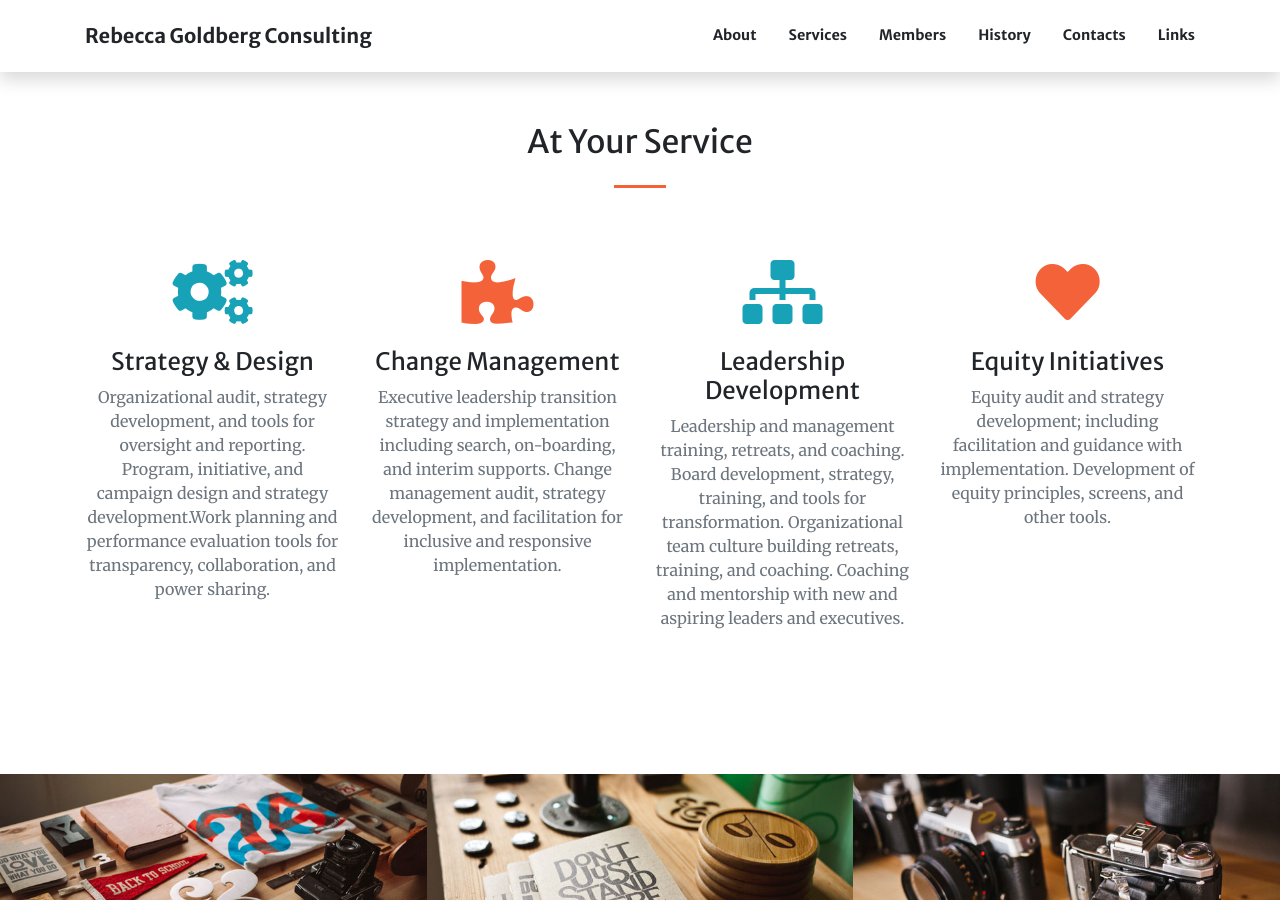
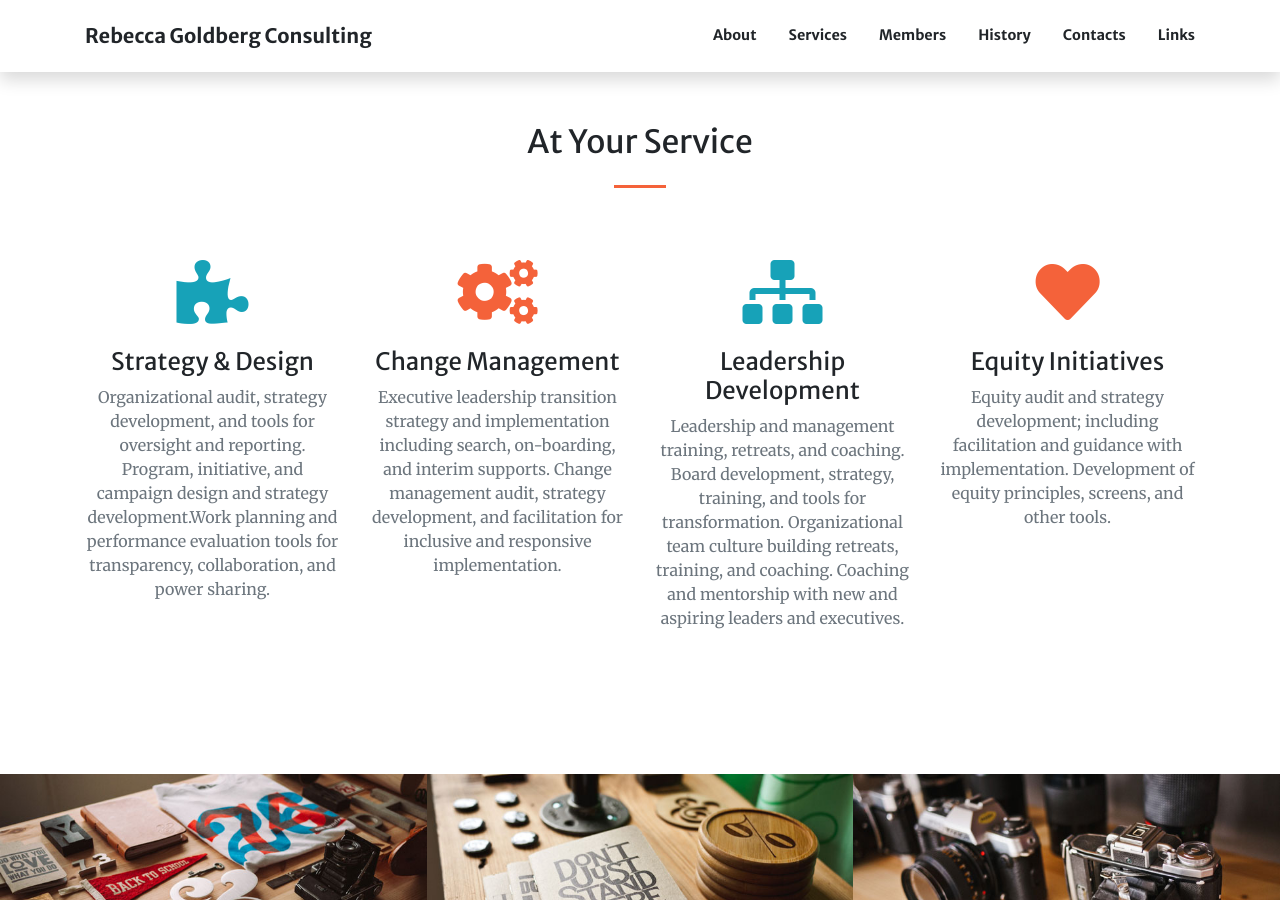
Before and after one commit to rebeccagoldberg/rebeccagoldberg.github.io, a Jekyll site: the page built from index.md, in a window 1280 px wide and 900 px high, scrolled down 1431 px. Built offline with Jekyll 4.4.1, drawn with Linux system fonts in a browser that asks for light colours.

Commit message:
Update index.md

```diff
--- a/index.md
+++ b/index.md
@@ -27,10 +27,10 @@ sections:
     services:
       - title: Strategy & Design
         text: Organizational audit, strategy development, and tools for oversight and reporting. Program, initiative, and campaign design and strategy development.Work planning and performance evaluation tools for transparency, collaboration, and power sharing.
-        icon: fa-cogs text-info
+        icon: fa-puzzle-piece text-info
       - title: Change Management
         text: Executive leadership transition strategy and implementation including search, on-boarding, and interim supports. Change management audit, strategy development, and facilitation for inclusive and responsive implementation.
-        icon: fa-puzzle-piece
+        icon: fa-cogs
         icon_type: fab
       - title: Leadership Development
         text: Leadership and management training, retreats, and coaching. Board development, strategy, training, and tools for transformation. Organizational team culture building retreats, training, and coaching. Coaching and mentorship with new and aspiring leaders and executives.
```
